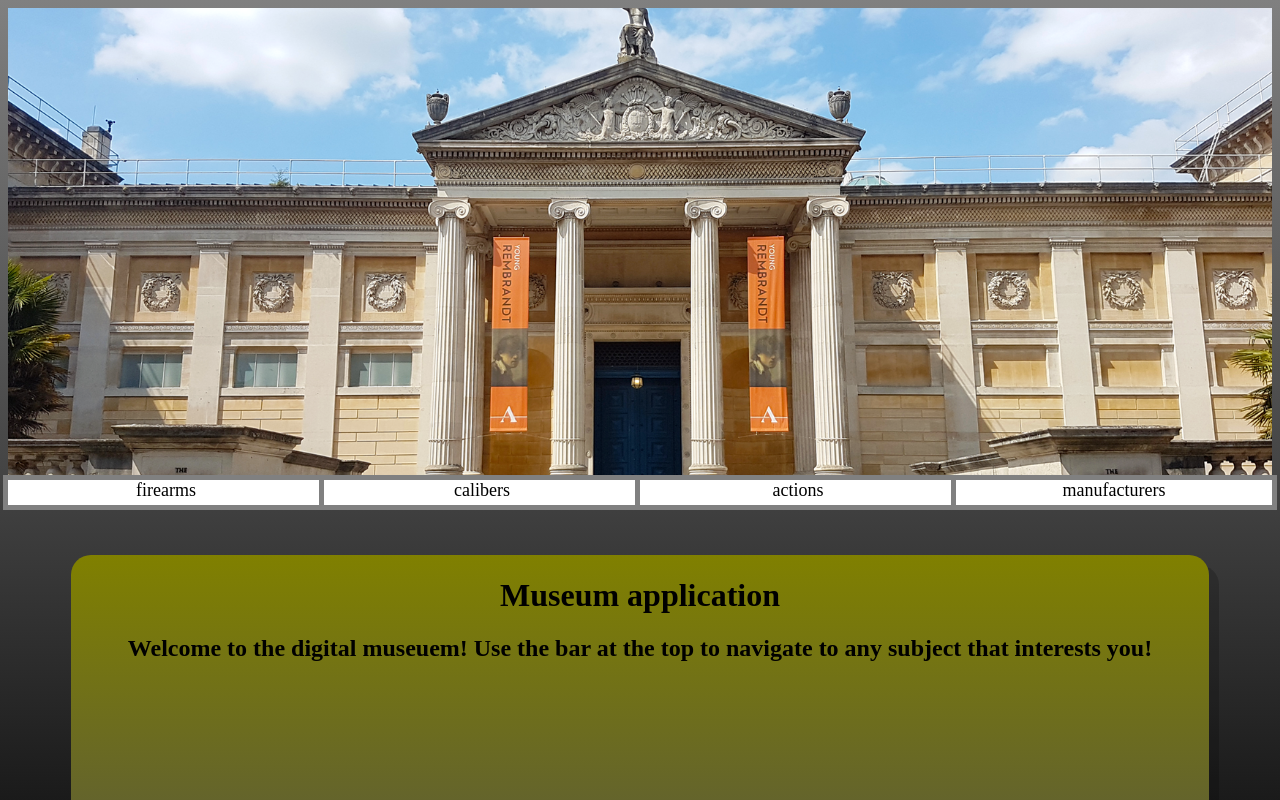
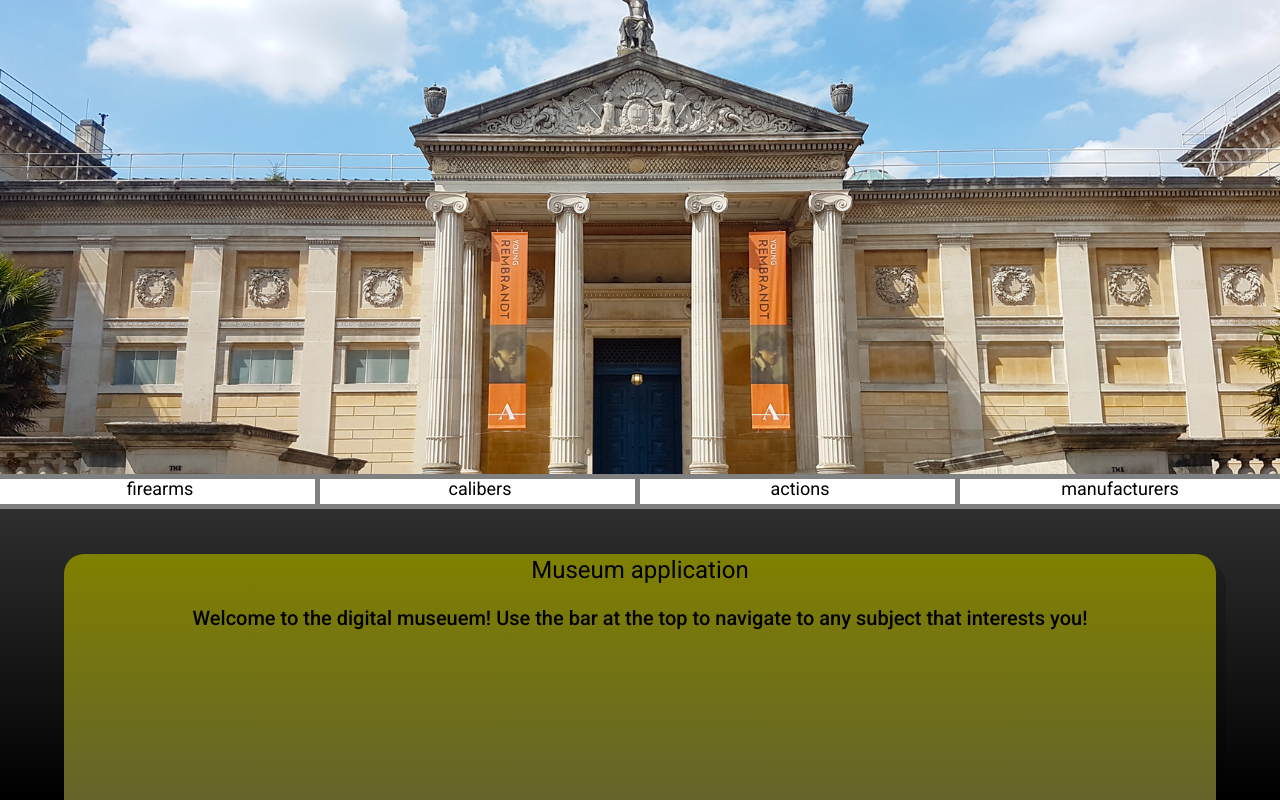
Before and after one commit to hyltonw/FirearmMuseum, an Angular app in the folder firearm-museum-frontend/: page / in a window 1280 px wide. Shown: the top 800 px of the page. Built offline with nearby package versions, Linux system fonts and the light colour scheme.

Commit message:
end of day push. can't get materials to work for now

```diff
--- a/firearm-museum-frontend/angular.json
+++ b/firearm-museum-frontend/angular.json
@@ -24,6 +24,7 @@
               "src/assets"
             ],
             "styles": [
+              "./node_modules/@angular/material/prebuilt-themes/deeppurple-amber.css",
               "src/styles.css"
             ],
             "scripts": []
@@ -87,6 +88,7 @@
               "src/assets"
             ],
             "styles": [
+              "./node_modules/@angular/material/prebuilt-themes/deeppurple-amber.css",
               "src/styles.css"
             ],
             "scripts": []
--- a/firearm-museum-frontend/package.json
+++ b/firearm-museum-frontend/package.json
@@ -12,10 +12,12 @@
   "private": true,
   "dependencies": {
     "@angular/animations": "~11.2.3",
+    "@angular/cdk": "^11.2.4",
     "@angular/common": "~11.2.3",
     "@angular/compiler": "~11.2.3",
     "@angular/core": "~11.2.3",
     "@angular/forms": "~11.2.3",
+    "@angular/material": "^11.2.4",
     "@angular/platform-browser": "~11.2.3",
     "@angular/platform-browser-dynamic": "~11.2.3",
     "@angular/router": "~11.2.3",
--- a/firearm-museum-frontend/src/app/adders/add-action-type/add-action-type.component.html
+++ b/firearm-museum-frontend/src/app/adders/add-action-type/add-action-type.component.html
@@ -5,7 +5,7 @@
 
         <div class="infoContainer">
             <input #nameId type="text" placeholder="action name">
-            <button (click)="addActionType(nameId.value,descriptionId.value,actionTypeUrl.value)" style="position: absolute; left: 0; bottom: 0;"  routerLink="/actiontype">Submit</button>
+            <button (click)="addActionType(nameId.value,descriptionId.value,actionTypeUrl.value)" style="position: absolute; left: 0; bottom: 0;" routerLink="/actiontype">Submit</button>
             <button style="position: absolute; right: 0; bottom: 0;"  routerLink="/actiontype">Cancel</button>
         </div>
     </div>
--- a/firearm-museum-frontend/src/app/app.module.ts
+++ b/firearm-museum-frontend/src/app/app.module.ts
@@ -26,6 +26,7 @@
 import { AddActionTypeComponent } from './adders/add-action-type/add-action-type.component';
 import { AddFirearmTypeComponent } from './adders/add-firearm-type/add-firearm-type.component';
 import { AddHydratedFirearmComponent } from './adders/add-hydrated-firearm/add-hydrated-firearm.component';
+import { NoopAnimationsModule } from '@angular/platform-browser/animations';
 
 @NgModule({
   declarations: [
@@ -50,13 +51,14 @@
     AddManufacturerComponent,
     AddActionTypeComponent,
     AddFirearmTypeComponent,
-    AddHydratedFirearmComponent
+    AddHydratedFirearmComponent,
   ],
   imports: [
     BrowserModule,
     AppRoutingModule,
     HttpClientModule,
-    FormsModule
+    FormsModule,
+    NoopAnimationsModule
   ],
   providers: [],
   bootstrap: [AppComponent]
--- a/firearm-museum-frontend/src/index.html
+++ b/firearm-museum-frontend/src/index.html
@@ -6,8 +6,11 @@
   <base href="/">
   <meta name="viewport" content="width=device-width, initial-scale=1">
   <link rel="icon" type="image/x-icon" href="favicon.ico">
+  <link rel="preconnect" href="https://fonts.gstatic.com">
+  <link href="https://fonts.googleapis.com/css2?family=Roboto:wght@300;400;500&display=swap" rel="stylesheet">
+  <link href="https://fonts.googleapis.com/icon?family=Material+Icons" rel="stylesheet">
 </head>
-<body>
+<body class="mat-typography">
   <app-root></app-root>
 </body>
 </html>
--- a/firearm-museum-frontend/src/styles.css
+++ b/firearm-museum-frontend/src/styles.css
@@ -121,3 +121,8 @@
 body{
     background: linear-gradient(to bottom, gray 0%, black 100%);
 }
+
+
+
+html, body { height: 100%; }
+body { margin: 0; font-family: Roboto, "Helvetica Neue", sans-serif; }
```
Also changed, not shown: 1 other file (tests, documents, lock files or other folders).
